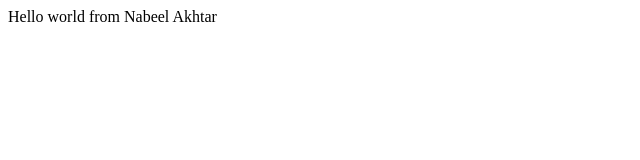
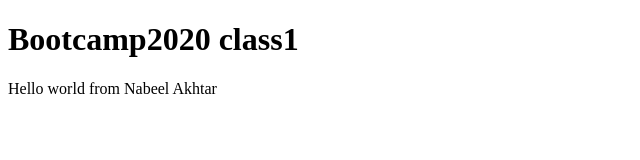
Before and after one commit to NabeelAkhtarHarl/bootcamp2020class1, a plain HTML site: page index.html in a window 1280 px wide. Shown: the whole page, without its empty margins (0-640 px from the left). Drawn offline with Linux system fonts and the light colour scheme.

Commit message:
update index.html

```diff
--- a/index.html
+++ b/index.html
@@ -6,6 +6,7 @@
     <title>bootcampclass1</title>
 </head>
 <body>
+    <h1>Bootcamp2020 class1</h1>
     <div>
         Hello world from Nabeel Akhtar
     </div>
```
